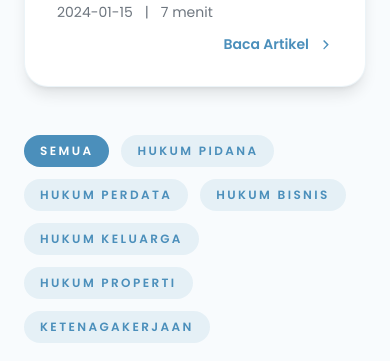
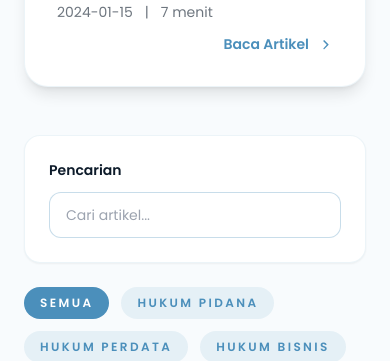
Before and after one commit to riswanramadhan/web-rayalawfirm, a Next.js app: page /artikel in a window 390 px wide. Shown: the part 1200-1561 px from the top of the page. Built offline with nearby package versions, Linux system fonts and the light colour scheme.

Commit message:
style: search widget responsive position
5. pada mobile dipage artikel, search bar ubah posisinya menjadi paling atas sebelum card artikel.

```diff
--- a/app/artikel/ArtikelClient.tsx
+++ b/app/artikel/ArtikelClient.tsx
@@ -48,6 +48,19 @@ export default function ArtikelClient() {
 
     return list;
   }, [activeFilter, searchTerm]);
+
+  const searchWidget = (
+    <div className="rounded-2xl border border-primary/10 bg-white p-6 shadow-sm">
+      <p className="text-sm font-semibold text-dark">Pencarian</p>
+      <input
+        type="text"
+        placeholder="Cari artikel..."
+        value={searchTerm}
+        onChange={(event) => setSearchTerm(event.target.value)}
+        className="mt-3 w-full rounded-xl border border-primary/30 px-4 py-3 text-sm text-dark outline-none transition focus:border-primary focus:ring-2 focus:ring-primary/20"
+      />
+    </div>
+  );
 
   return (
     <section className="bg-offwhite py-16 lg:py-20">
@@ -118,6 +131,10 @@ export default function ArtikelClient() {
             </div>
           </Link>
         )}
+
+        <div className="block lg:hidden mb-6" data-aos="fade-up">
+          {searchWidget}
+        </div>
 
         <div className="grid gap-10 lg:grid-cols-[2fr_1fr]">
           <div>
@@ -197,15 +214,8 @@ export default function ArtikelClient() {
           </div>
 
           <aside className="space-y-6" data-aos="fade-up">
-            <div className="rounded-2xl border border-primary/10 bg-white p-6 shadow-sm">
-              <p className="text-sm font-semibold text-dark">Pencarian</p>
-              <input
-                type="text"
-                placeholder="Cari artikel..."
-                value={searchTerm}
-                onChange={(event) => setSearchTerm(event.target.value)}
-                className="mt-3 w-full rounded-xl border border-primary/30 px-4 py-3 text-sm text-dark outline-none transition focus:border-primary focus:ring-2 focus:ring-primary/20"
-              />
+            <div className="hidden lg:block">
+              {searchWidget}
             </div>
 
             <div className="rounded-2xl border border-primary/10 bg-white p-6 shadow-sm">
```
